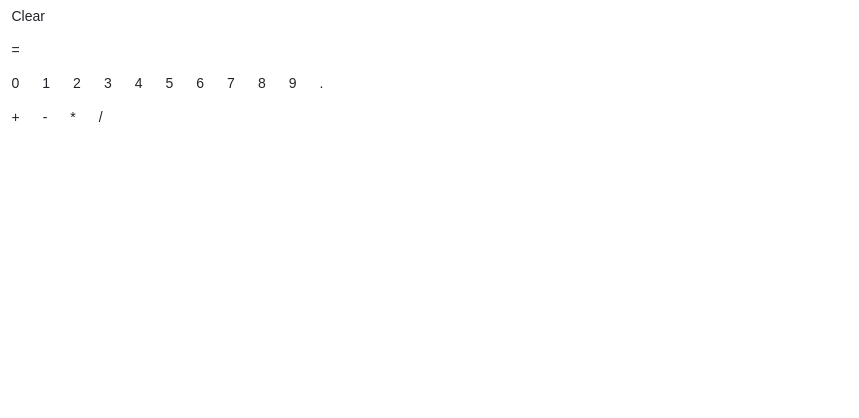
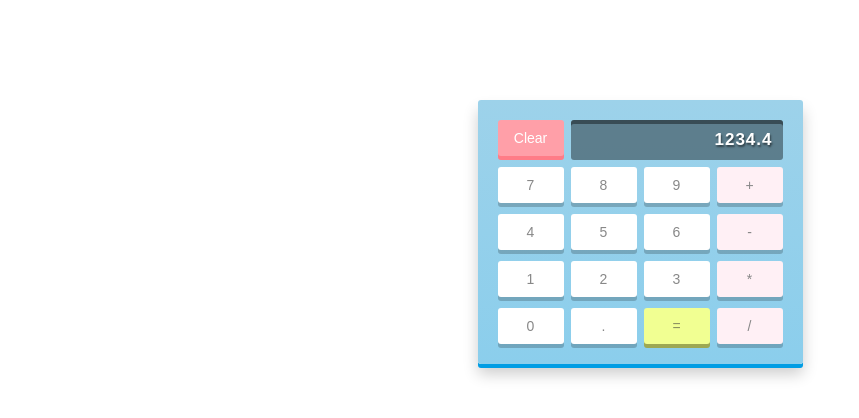
Before and after one commit to Masud28-tech/A-Calculator-Build-In-React-, a React (Create React App) app: page / in a window 1280 px wide. Shown: the top 418 px of the page, without its empty margins (0-859 px from the left). Built offline with nearby package versions, Linux system fonts and the light colour scheme.

Commit message:
calculator layout complete [to be customised]

```diff
--- a/src/App.css
+++ b/src/App.css
@@ -5,7 +5,7 @@
   font: bold 14px Arial, sans-serif;
 }
 
-/* #calculator {
+#calculator{
   width: 325px;
   height: auto;
 
@@ -16,4 +16,107 @@
   background: linear-gradient(#9dd2ea, #8bceec);
   border-radius: 3px;
   box-shadow: 0px 4px #009de4, 0px 10px 15px rgba(0, 0, 0, 0.2);
-} */
+}
+
+/* Display Screen */
+#display #clear{
+  float: left;
+}
+
+#display .screen{
+  height: 40px;
+  width: 212px;
+  float: right;
+  padding: 0 10px;
+
+  background: rgba(0, 0, 0, 0.4);
+  border-radius: 3px;
+  box-shadow: inset 0px 4px rgba(0, 0, 0, 0.4);
+
+  /* Typography */
+  font-size: 17px;
+  line-height: 40px;
+  color: white;
+  text-shadow: 1px 2px 2px rgba(0, 0, 0, 0.5);
+  text-align: right;
+  letter-spacing: 1px;
+}
+
+/* Clear floats */
+#display, #input-container{
+  overflow: hidden;
+}
+
+#input-container button, #display button {
+  float: left;
+  position: relative;
+  top: 0;
+
+  cursor: pointer;
+
+  width: 66px;
+  height: 36px;
+  margin: 0 7px 11px 0;
+
+  background: white;
+  border-radius: 3px;
+  box-shadow: 0px 4px rgba(0, 0, 0, 0.2);
+
+  color: #888;
+  text-align: center;
+  user-select: none;
+  transition: all 0.2s ease;
+}
+
+/* Style spacial keys */
+.operator{
+  background: #FFF0F5 !important;
+	margin-right: 0 !important;
+}
+
+.calculate{
+  background: #f1ff92 !important;
+  box-shadow: 0px 4px #9da853 !important;
+	color: #888e5f !important;
+}
+
+#clear{
+  background: #ff9fa8 !important;
+	box-shadow: 0px 4px #ff7c87 !important;
+	color: white !important;
+}
+
+/* Some hover effects */
+#input-container button:hover {
+	background: #9c89f6;
+	box-shadow: 0px 4px #6b54d3;
+	color: white;
+}
+
+#input-container button.calculate:hover {
+	background: #abb850 !important;
+	box-shadow: 0px 4px #717a33 !important;
+	color: #ffffff !important;
+}
+
+#display button#clear:hover {
+	background: #f68991 !important;
+	box-shadow: 0px 4px #d3545d !important;
+	color: white;
+}
+
+/* Simulating "pressed" effect on active state of the keys by removing the box-shadow and moving the keys down a bit */
+#input-container button:active {
+	box-shadow: 0px 0px #6b54d3 !important;
+	top: 4px !important;
+}
+
+#input-container button.calculate:active {
+	box-shadow: 0px 0px #717a33;
+	top: 4px;
+}
+
+#display button.clear:active {
+	top: 4px;
+	box-shadow: 0px 0px #d3545d;
+}
--- a/src/App.js
+++ b/src/App.js
@@ -11,70 +11,43 @@ class Calculator extends React.Component {
       <div id="calculator">
         {/* Display component */}
         <div id="display">
-          <button id="clear" className="btn">
-            Clear
-          </button>
-          <div className="screen"></div>
+          <button className="btn" id="clear">Clear</button>
+          <div className="screen">1234.4</div>
         </div>
         {/* Inputs component */}
         <div id="input-container">
-          <section className="actions">
-            <button id="equals" className="btn">
-              =
-            </button>
-          </section>
-          <section className="numbers">
-            <button id="zero" className="btn">
-              0
-            </button>
-            <button id="one" className="btn">
-              1
-            </button>
-            <button id="two" className="btn">
-              2
-            </button>
-            <button id="three" className="btn">
-              3
-            </button>
-            <button id="four" className="btn">
-              4
-            </button>
-            <button id="five" className="btn">
-              5
-            </button>
-            <button id="six" className="btn">
-              6
-            </button>
-            <button id="seven" className="btn">
-              7
-            </button>
-            <button id="eight" className="btn">
-              8
-            </button>
-            <button id="nine" className="btn">
-              9
-            </button>
-            <button id="decimal" className="btn">
-              .
-            </button>
-          </section>
-          <section className="operators">
-            <button id="add" className="btn">
-              +
-            </button>
-            <button id="subtract" className="btn">
-              -
-            </button>
-            <button id="multiply" className="btn">
-              *
-            </button>
-            <button id="divide" className="btn">
-              /
-            </button>
-          </section>
+          <button className="btn" id="seven">7</button>
+          <button className="btn" id="eight">8</button>
+          <button className="btn" id="nine">9</button>
+          <button className="btn operator" id="add">
+            +
+          </button>
+          <button className="btn" id="four">4</button>
+          <button className="btn" id="five">5</button>
+          <button className="btn" id="six">6</button>
+          <button className="btn operator" id="subtract" >
+            -
+          </button>
+          <button className="btn" id="one">1</button>
+          <button className="btn" id="two">2</button>
+          <button className="btn" id="three">3</button>
+          <button className="btn operator" id="multiply" >
+            *
+          </button>
+
+          <button className="btn" id="zero">0</button>
+
+          <button className="btn" id="decimal">.</button>
+
+          <button className="btn calculate" id="equals">
+            =
+          </button>
+          <button className="btn operator" id="divide" >
+            /
+          </button>
         </div>
       </div>
-    )
+    );
   }
 }
 
```
Lines whose indentation alone changed are shown as unchanged.
